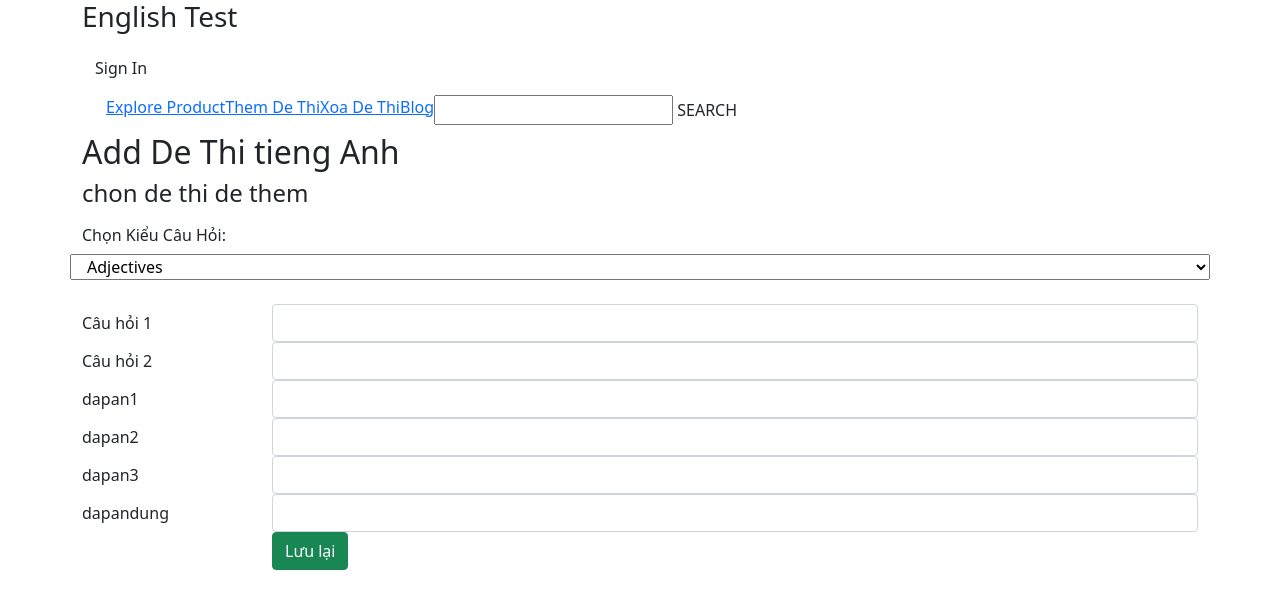
After one commit to LongDang2001/BTLWeb, a PHP site: page /view/createDeThi.php in a window 1280 px wide. The commit adds this page. Shown: the top 609 px of the page. Run offline with PHP 8.4, Linux system fonts and the light colour scheme; some libraries are stand-ins or nearby versions.

Commit message:
Add Edit delete

```diff
--- a/index.php
+++ b/index.php
@@ -17,9 +17,8 @@
     ?>
     <!-- THIS IS NOT NEEDED, THIS IS JUST THE CONTENT OF THE DEMO -->
     <div class="col-xs-12 col-sm-9">
-        <p class="small text-muted">Published May 19, 2015 by Mouse0270</p>
-        <h3 id="intro" class="title">Fading Side Menu</h3>
-        <p class="lead">Lets Focus on Content</p>
+
+        <h3 id="intro" class="title">Fading Side Menu English </h3>
 
         <p>I was browsing the web when I came across a tutorial on <a href="http://www.html5rocks.com/" target="_blank">HTML5 Rocks</a> and realized they have one of the coolest effect and subtle effects I have never seen before on any other blog/tutorial site. It is so simple and elegant I couldn't wait to try and replicate it. I would like to point out I did replicate it <strong>NOT</strong> it. I never even looked at the source code nor do I know how they actually accomplished their version of this. I do however give them full credit for not only the inspiration but the design. It is a really amazing and simple effect.</p>
         <p>Alright, so what does this actually do. While if you notice to the left (if you are viewing this on <em>xs</em> device it will not show) we have a side menu that looks pretty ordinary. It will use <a href="http://getbootstrap.com/" target="_blank">Bootstrap's'</a> affix plugin to stick itself to the top of the screen as you scroll down. After the side menu has gotten the class <code>affix</code> from bootstrap it will slowly start to fade out until you can barely see it. If you Hover over it or back to the top, you will notice it will quickly fade back into view. This very simple and small effect, helps users focus on the content of the blog, while still having an unobtrusive side menu.</p>
--- /dev/null
+++ b/view/createDeThi.php
@@ -0,0 +1,95 @@
+
+
+
+<?php
+    include 'header.php';
+?>
+
+<main class="container">
+        <h2>Add De Thi tieng Anh </h2>
+        <h4> chon de thi de them </h4>
+
+
+
+
+
+        <form action="process-add-cauhoi.php" method="POST">
+
+            <div class="form-group row">
+                <label for="choncauhoi" class="col-sm-2 col-form-label">
+                    Chọn Kiểu Câu Hỏi:
+                </label>
+                <select name="choncauhoi" id="choncauhoi">
+                    <option value="Adjectives">
+                    Adjectives
+                    </option>
+                    <option value="Adverbs"> Adverbs </option>
+                    <option value="Business Writing"> Business Writing </option>
+                    <option value="Commas"> Commas </option>
+                </select>
+
+            </div> <br>
+
+            <!-- <div class="form-group row">
+                <label for="stt" class="col-sm-2 col-form-label">STT Cau Hoi</label>
+                <div class="col-sm-10">
+                <input type="text" class="form-control" id="stt" name="stt" >
+                </div>
+            </div> -->
+
+            <div class="form-group row">
+                <label for="cauhoi1" class="col-sm-2 col-form-label">Câu hỏi 1</label>
+                <div class="col-sm-10">
+                <input type="text" class="form-control" id="cauhoi1" name="cauhoi1" >
+                </div>
+            </div>
+            <div class="form-group row">
+                <label for="cauhoi2" class="col-sm-2 col-form-label">Câu hỏi 2</label>
+                <div class="col-sm-10">
+                <input type="text" class="form-control" id="cauhoi2" name="cauhoi2">
+                </div>
+            </div>
+            <div class="form-group row">
+                <label for="dapan1" class="col-sm-2 col-form-label">dapan1</label>
+                <div class="col-sm-10">
+                <input type="text" class="form-control" id="dapan1" name="dapan1">
+                </div>
+            </div>
+            <div class="form-group row">
+                <label for="dapan2" class="col-sm-2 col-form-label">dapan2</label>
+                <div class="col-sm-10">
+                <input type="text" class="form-control" id="dapan2" name="dapan2">
+                </div>
+            </div>
+            <div class="form-group row">
+                <label for="dapan3" class="col-sm-2 col-form-label">dapan3</label>
+                <div class="col-sm-10">
+                <input type="text" class="form-control" id="dapan3" name="dapan3">
+                </div>
+            </div>
+            <div class="form-group row">
+                <label for="dapandung" class="col-sm-2 col-form-label">dapandung</label>
+                <div class="col-sm-10">
+                <input type="text" class="form-control" id="dapandung" name="dapandung">
+                </div>
+            </div>
+
+
+
+
+            <div class="form-group row">
+                <label for="" class="col-sm-2 col-form-label"></label>
+                <div class="col-sm-10">
+                    <button type="submit" class="btn btn-success">Lưu lại</button>
+
+                </div>
+            </div>
+        </form>
+    </main>
+
+<?php
+    if(isset($_POST["submit"])) {
+        include 'process-add-cauhoi.php';
+    }
+
+?>
--- a/view/header.php
+++ b/view/header.php
@@ -30,15 +30,22 @@
                         </li>
 
                         <li>
-                            <a href="#">Search</a>
+                            <a href="view/createDeThi.php"> Them De Thi </a>
                         </li>
 
                         <li>
-                            <a href="#">Features</a>
+                            <a href="view/deleteDeThi.php">Xoa De Thi  </a>
                         </li>
 
                         <li>
                             <a href="#">Blog</a>
+                        </li>
+
+
+                        <li>
+                            <input type="text" >
+
+                            <label for=""> SEARCH </label>
                         </li>
                     </ul>
                 </div>
```
Also changed, not shown: view/deleteDeThi.php (added, +72 -0 lines), view/display/Adjectives.php (+34 -19 lines), view/display/Adverbs.php (+88 -26 lines), view/process-add-cauhoi.php (added, +36 -0 lines), view/topictLeft.php (+16 -28 lines).
